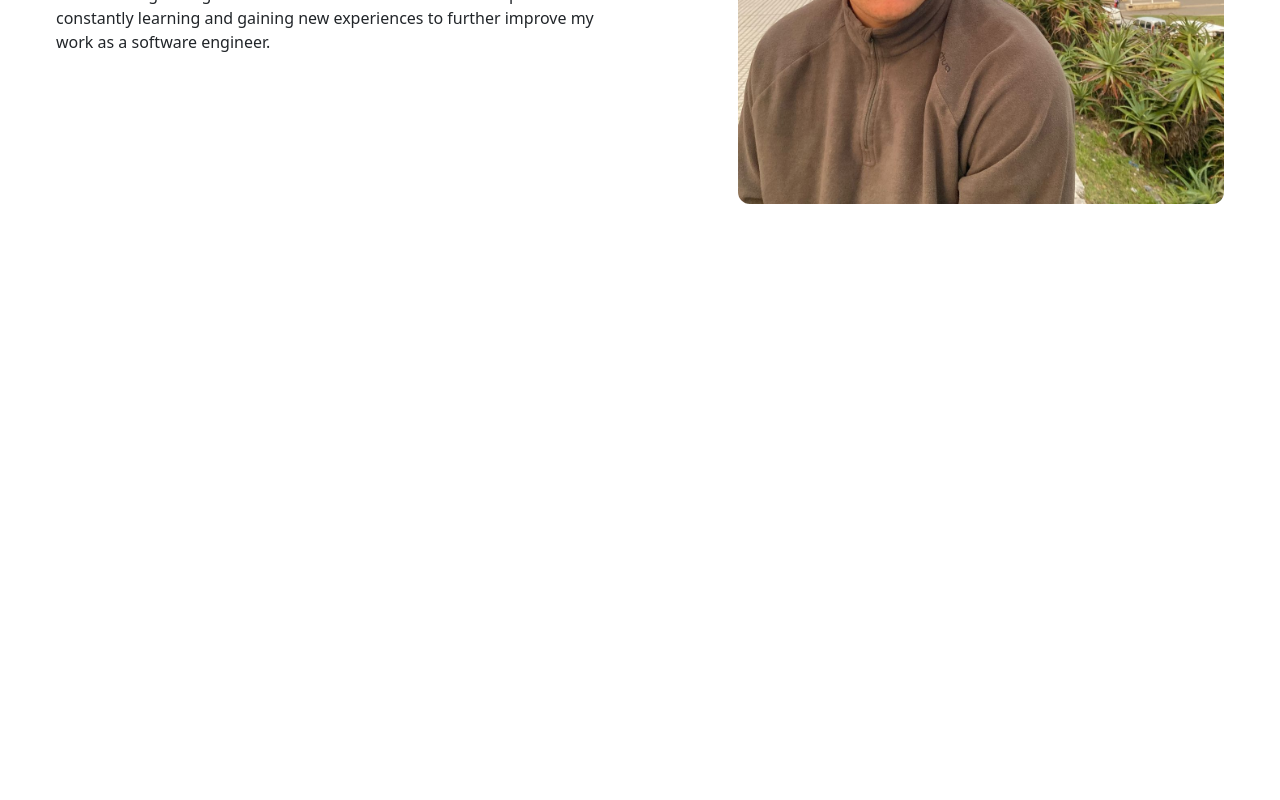
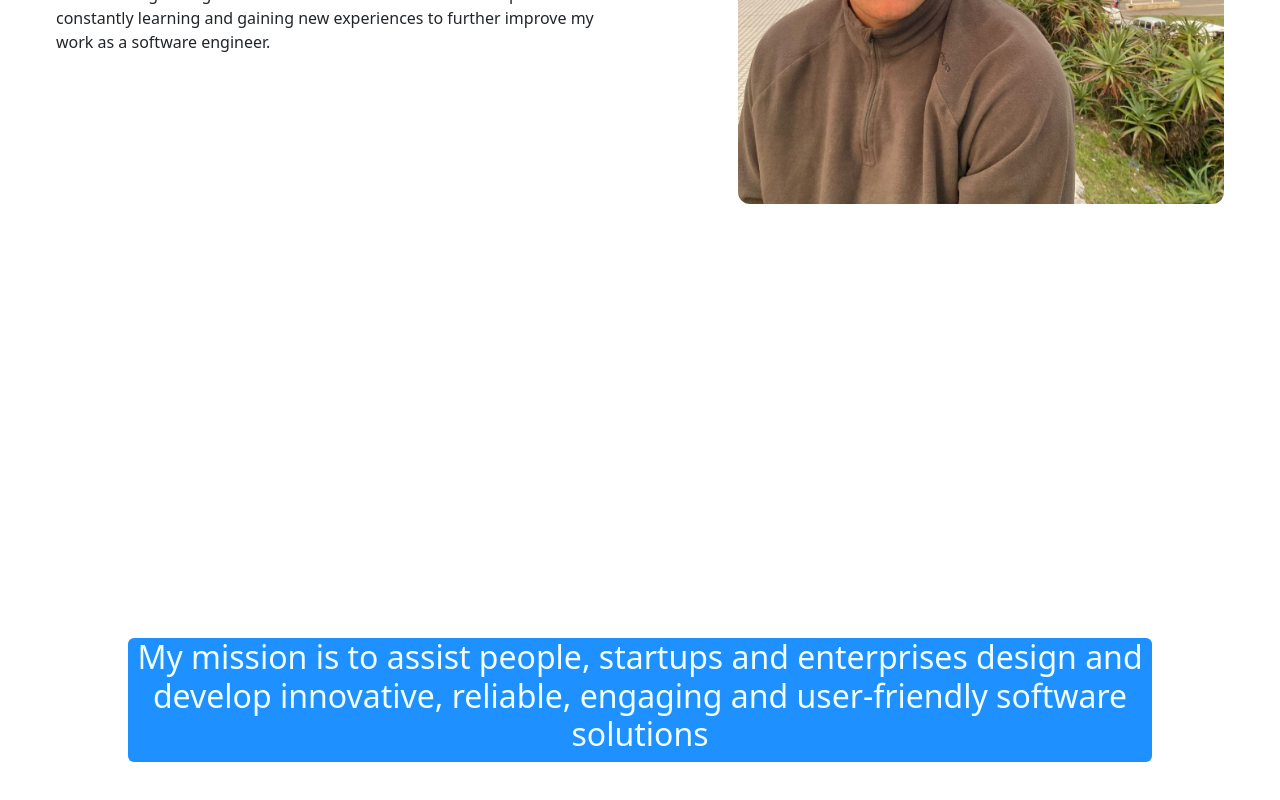
Before and after one commit to MatiasRevetria/revolio, a React (Vite) app: page / in a window 1280 px wide. Shown: the part 596-1396 px from the top of the page. Before the commit the page ends 896 px from the top, so only its background shows below. Built offline with nearby package versions, Linux system fonts and the light colour scheme.

Commit message:
More changes in the mision component

```diff
--- a/src/Revolio.jsx
+++ b/src/Revolio.jsx
@@ -2,12 +2,14 @@ import React from 'react'
 import './styles/RevolioStyles.css'
 import Nav from './components/Nav'
 import Hero from './components/Hero';
+import Mision from './components/Mision';
 
 const Revolio = () => {
   return (
     <>
     <Nav/>
     <Hero/>
+    <Mision/>
     </>
   );
 };
--- a/src/styles/Mision.css
+++ b/src/styles/Mision.css
@@ -2,4 +2,15 @@
     display: flex;
     flex-direction: column;
     justify-content: center;
+    align-items: center;
+    min-height: 100vh;
+    max-height: 1200px;
 }
+
+#mision-article{
+    text-align: center;
+    background-color: dodgerblue;
+    color: azure;
+    width: 80%;
+    border-radius: 6px;
+}
```
